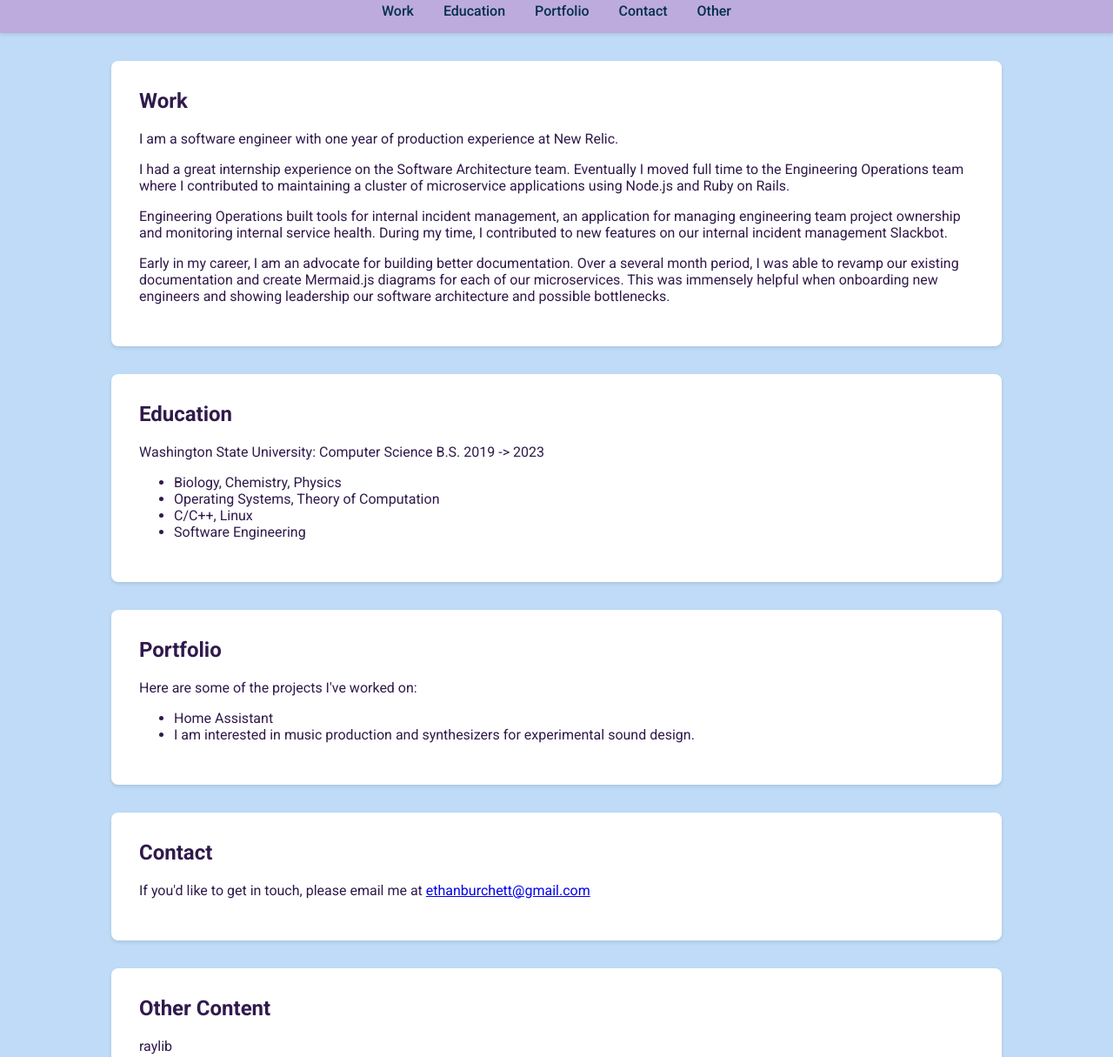
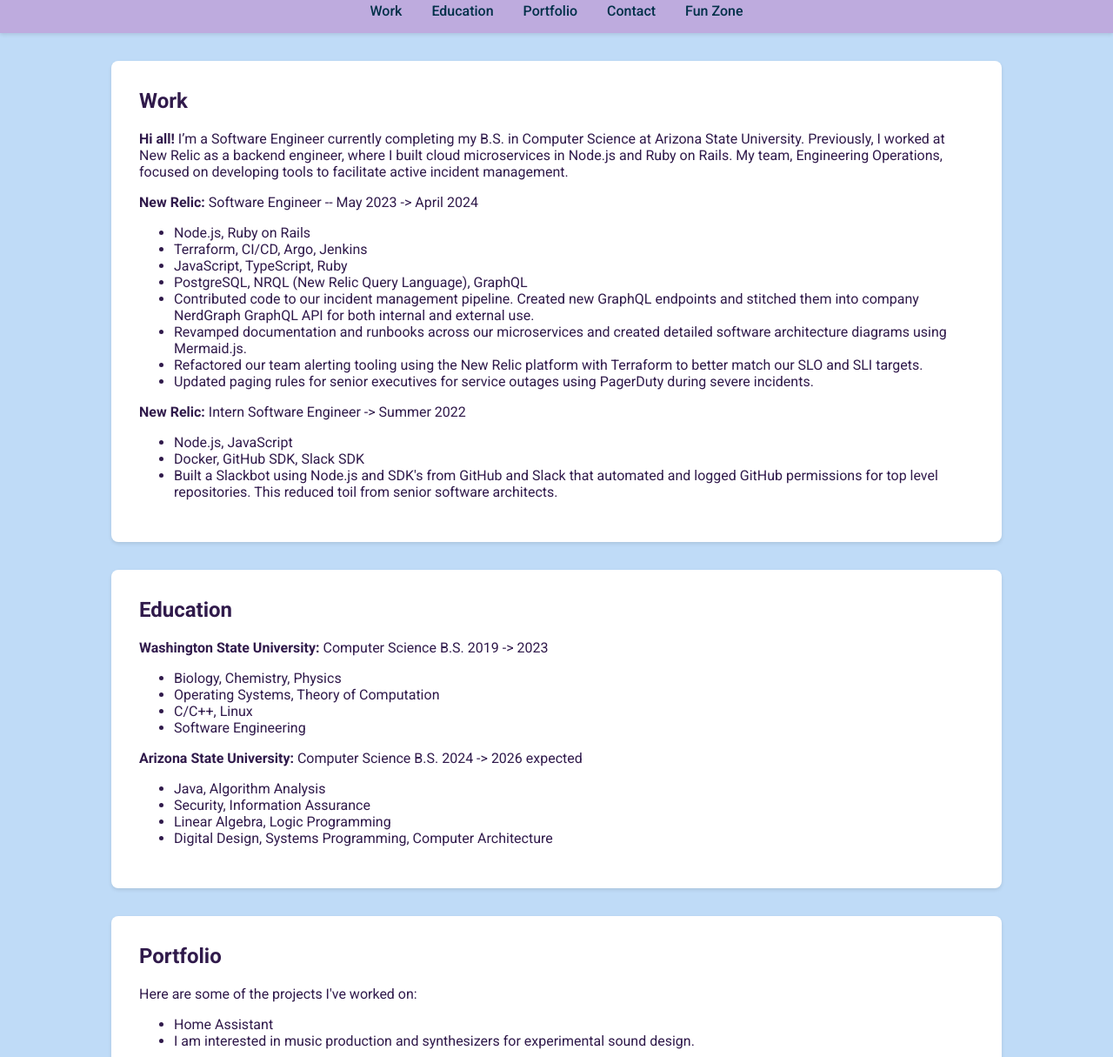
Before and after one commit to Ethan-Burchett/ethan-burchett.github.io, a plain HTML site: page alternate.html in a window 1280 px wide. Shown: the part 151-1366 px from the top of the page at 87% size. Drawn offline with Linux system fonts and the light colour scheme.

Commit message:
Update alternate.html

```diff
--- a/alternate.html
+++ b/alternate.html
@@ -7,6 +7,7 @@
     <title>Personal Portfolio</title>
     <link href="https://fonts.googleapis.com/css2?family=Roboto:wght@400;500;700&display=swap" rel="stylesheet">
     <style>
+
         body {
             font-family: 'Roboto', sans-serif;
             margin: 0;
@@ -26,6 +27,7 @@
         header h1 {
             margin: 0;
             font-size: 2.5em;
+            animation: spin 4s linear infinite;
         }
 
         header p {
@@ -92,43 +94,56 @@
         <a href="#education">Education</a>
         <a href="#portfolio">Portfolio</a>
         <a href="#contact">Contact</a>
-        <a href="#other">Other</a>
+        <a href="#fun-zone">Fun Zone</a>
     </nav>
 
     <div class="container">
 
         <section id="work" class="section">
             <h2>Work</h2>
-            <p>I am a software engineer with one year of production experience at New Relic. </p>
-            <p>
-                I had a great internship experience on the Software Architecture team. Eventually I moved full time to
-                the Engineering Operations team where I contributed to maintaining a cluster of microservice
-                applications using Node.js and Ruby on Rails.
-            </p>
+            <p><b>Hi all!</b> I’m a Software Engineer currently completing my B.S. in Computer Science at Arizona State University.
+            Previously, I worked at New Relic as a backend engineer, where I built cloud microservices in Node.js and Ruby on Rails.
+            My team, Engineering Operations, focused on developing tools to facilitate active incident management.</p>
 
-            <p>
-                Engineering Operations built tools for internal incident management, an application for managing
-                engineering team project ownership and monitoring internal service health. During my time, I contributed
-                to new features on our internal incident management Slackbot.
-            </p>
-            </p>
-            Early in my career, I am an advocate for building better documentation. Over a several month period, I was
-            able to
-            revamp our existing documentation and create Mermaid.js diagrams for each of our microservices. This was
-            immensely
-            helpful when onboarding new engineers and showing leadership our software architecture and possible
-            bottlenecks.
-            <p>
+            <p><b>New Relic:</b> Software Engineer -- May 2023 -> April 2024 </p>
+            <ul>
+                <li>Node.js, Ruby on Rails </li>
+                <li>Terraform, CI/CD, Argo, Jenkins</li>
+                <li>JavaScript, TypeScript, Ruby</li>
+                <li>PostgreSQL, NRQL (New Relic Query Language), GraphQL</li>
+                <li>Contributed code to our incident management pipeline. Created new GraphQL endpoints and stitched them into company NerdGraph GraphQL API for both internal and external use. </li>
+                <li>Revamped documentation and runbooks across our microservices and created detailed software architecture diagrams using Mermaid.js.</li>
+                <li>Refactored our team alerting tooling using the New Relic platform with Terraform to better match our SLO and SLI targets.</li>
+                <li>Updated paging rules for senior executives for service outages using PagerDuty during severe incidents.</li>
+            </ul>
+            <p><b>New Relic:</b> Intern Software Engineer -> Summer 2022 </p>
+            <ul>
+                <li>Node.js, JavaScript </li>
+                <li>Docker, GitHub SDK, Slack SDK</li>
+                <li>Built a Slackbot using Node.js and SDK's from GitHub and Slack that automated and logged GitHub permissions for top level repositories. This reduced toil from senior software architects. </li>
+
+
+            </ul>
+
+
         </section>
 
         <section id="education" class="section">
             <h2>Education</h2>
-            <p>Washington State University: Computer Science B.S. 2019 -> 2023 </p>
+            <p><b>Washington State University:</b> Computer Science B.S. 2019 -> 2023 </p>
             <ul>
                 <li>Biology, Chemistry, Physics </li>
                 <li>Operating Systems, Theory of Computation</li>
                 <li>C/C++, Linux</li>
                 <li>Software Engineering</li>
+            </ul>
+            <p><b>Arizona State University:</b>  Computer Science B.S. 2024 -> 2026 expected </p>
+            <ul>
+                <li>Java, Algorithm Analysis</li>
+                <li>Security, Information Assurance</li>
+                <li>Linear Algebra, Logic Programming</li>
+                <li>Digital Design, Systems Programming, Computer Architecture</li>
+
             </ul>
         </section>
 
@@ -151,8 +166,8 @@
 
         </section>
 
-        <section id="other" class="section">
-            <h2>Other Content</h2>
+        <section id="fun-zone" class="section">
+            <h2>the fun zone</h2>
             <p>raylib</p>
             <p>soundcloud</p>
         </section>
```
